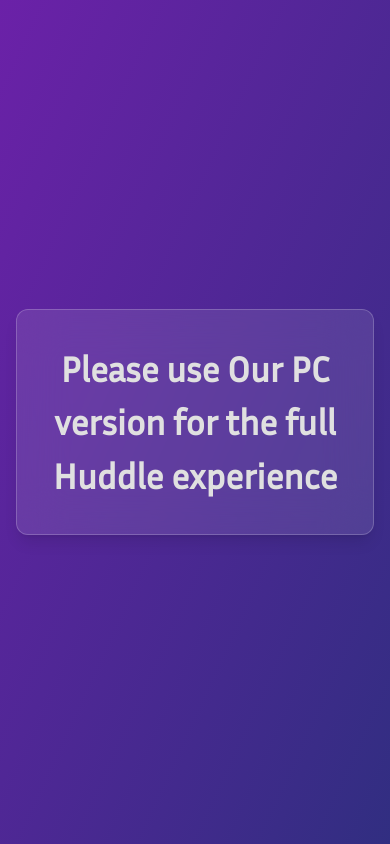
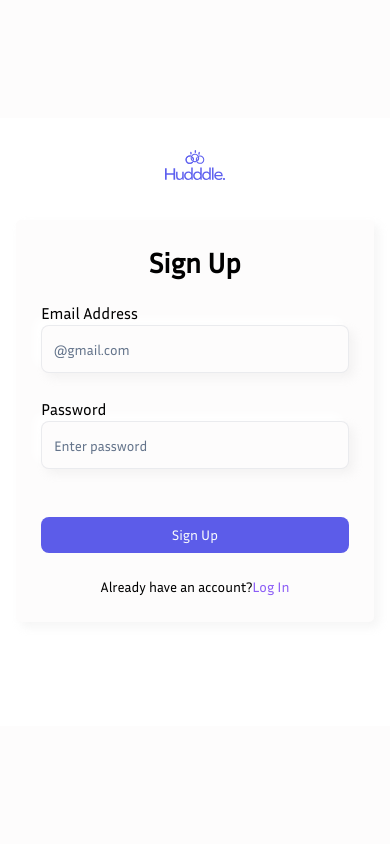
Before and after one commit to Hudddle-io/app.hudddle, a Next.js app: page / in a window 390 px wide. Built offline with nearby package versions, Linux system fonts and the light colour scheme; no server answers.

Commit message:
fixed mobile screen issues

```diff
--- a/src/app/auth/Sign-in/page.tsx
+++ b/src/app/auth/Sign-in/page.tsx
@@ -236,7 +236,7 @@
                       type="submit"
                       size={"sm"}
                       disabled={loading}
-                      className="bg-[#5C5CE9] mt-8 mb-4 rounded-[8px] w-full py-2"
+                      className="bg-[#5C5CE9] mt-8 mb-4 rounded-[8px] w-full py-2 mx-auto"
                     >
                       {loading ? <h1>Logging In....</h1> : <h1>Sign In</h1>}
                     </Button>
--- a/src/app/auth/Sign-up/page.tsx
+++ b/src/app/auth/Sign-up/page.tsx
@@ -142,7 +142,7 @@
                       size={"sm"}
                       disabled={loading}
                       // Adjusted margin-top/bottom and made full width
-                      className="bg-[#5C5CE9] mt-8 mb-4 rounded-[8px] w-full py-2"
+                      className="bg-[#5C5CE9] mt-8 mb-4 rounded-[8px] w-full py-2 mx-auto"
                     >
                       {loading ? (
                         <h1>Creating account ....</h1>
--- a/src/app/onBoarding/page.tsx
+++ b/src/app/onBoarding/page.tsx
@@ -150,7 +150,7 @@
     <UserSessionProvider>
       {/* Main container: full width, min height screen, flex column on small, flex row on large */}
       {/* Removed min-h-screen from here on small screens to allow body/html to scroll if needed */}
-      <div className="w-full h-auto bg-white flex flex-col lg:flex-row lg:min-h-screen">
+      <div className="w-full h-auto bg-white flex flex-col lg:flex-row">
         {/* Left Section (Form): full width on small, half width on large, centered content */}
         {/* Added overflow-y-auto to allow scrolling within this div on small screens */}
         <div className="w-full lg:w-1/2 h-auto bg-white flex flex-col justify-center py-8 px-4 sm:px-6 md:px-8 lg:px-16 overflow-y-auto">
--- a/src/contexts/prevent-tablet-and-mobile.tsx
+++ b/src/contexts/prevent-tablet-and-mobile.tsx
@@ -35,13 +35,14 @@
     };
   }, []);
 
-  // Determine if the route is an authentication route or the onboarding route
+  // Determine if the route is an authentication route, the onboarding route, or the root route
   const isAuthRoute = route.startsWith("/auth/");
   const isOnboardingRoute = route === "/onBoarding"; // Check for exact /onboarding route
+  const isRootRoute = route === "/"; // <--- ADDED THIS LINE
 
-  // Condition to always show children: if it's NOT mobile OR it's an auth route OR it's the onboarding route
+  // Condition to always show children: if it's NOT mobile OR it's an auth route OR it's the onboarding route OR it's the root route
   const shouldAlwaysShowChildren =
-    !isMobile || isAuthRoute || isOnboardingRoute;
+    !isMobile || isAuthRoute || isOnboardingRoute || isRootRoute; // <--- MODIFIED THIS LINE
 
   useEffect(() => {
     // Function to generate random values for animation properties
@@ -96,8 +97,9 @@
       });
     };
 
-    // Blobs should only animate if it's a mobile device AND NOT an auth route AND NOT the onboarding route
-    const shouldAnimateBlobs = isMobile && !isAuthRoute && !isOnboardingRoute;
+    // Blobs should only animate if it's a mobile device AND NOT an auth route AND NOT the onboarding route AND NOT the root route
+    const shouldAnimateBlobs =
+      isMobile && !isAuthRoute && !isOnboardingRoute && !isRootRoute; // <--- MODIFIED THIS LINE
 
     if (shouldAnimateBlobs) {
       startBlobAnimation(controls1, 0);
@@ -113,6 +115,7 @@
     isMobile,
     isAuthRoute,
     isOnboardingRoute,
+    isRootRoute, // <--- ADDED THIS DEPENDENCY
     controls1,
     controls2,
     controls3,
@@ -121,7 +124,7 @@
   // Determine if the mobile message should be shown
   // This is the inverse of shouldAlwaysShowChildren, but specifically for the mobile message content
   const shouldShowMobileMessage =
-    isMobile && !isAuthRoute && !isOnboardingRoute;
+    isMobile && !isAuthRoute && !isOnboardingRoute && !isRootRoute; // <--- MODIFIED THIS LINE
 
   return (
     <main
```
